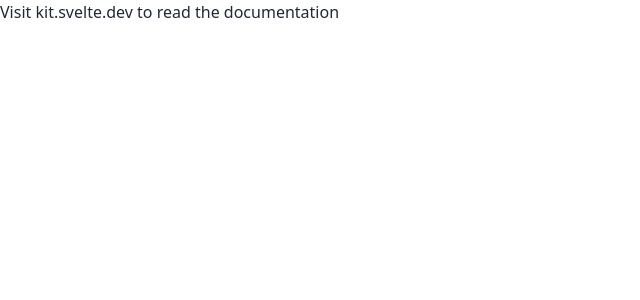
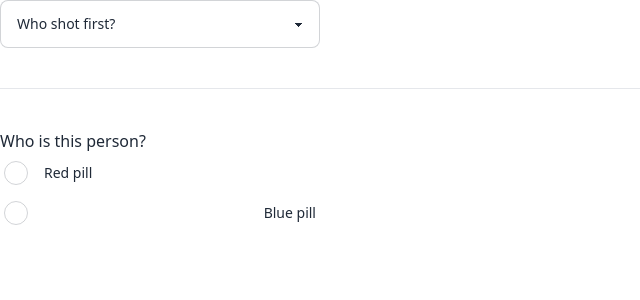
Before and after one commit to todorgarnev/be-smarter, a SvelteKit app: page / in a window 1280 px wide. Shown: the top 300 px of the page, without its empty margins (0-640 px from the left). Built offline with nearby package versions, Linux system fonts and the light colour scheme.

Commit message:
tested some daisy ui components

```diff
--- a/src/routes/+page.svelte
+++ b/src/routes/+page.svelte
@@ -1 +1,23 @@
-<p>Visit <a href="https://kit.svelte.dev">kit.svelte.dev</a> to read the documentation</p>
+<select class="select select-bordered w-full max-w-xs">
+  <option disabled selected>Who shot first?</option>
+  <option>Han Solo</option>
+  <option>Greedo</option>
+</select>
+
+<hr class="my-10" />
+
+<p>Who is this person?</p>
+
+<div class="w-full max-w-xs">
+	<label class="label cursor-pointer justify-start">
+    <input type="radio" name="radio-10" class="radio mr-4 checked:bg-red-500" />
+    <span class="label-text">Red pill</span>
+  </label>
+</div>
+
+<div class="w-full max-w-xs">
+  <label class="label cursor-pointer">
+    <input type="radio" name="radio-10" class="radio checked:bg-blue-500" />
+    <span class="label-text">Blue pill</span>
+  </label>
+</div>
```
